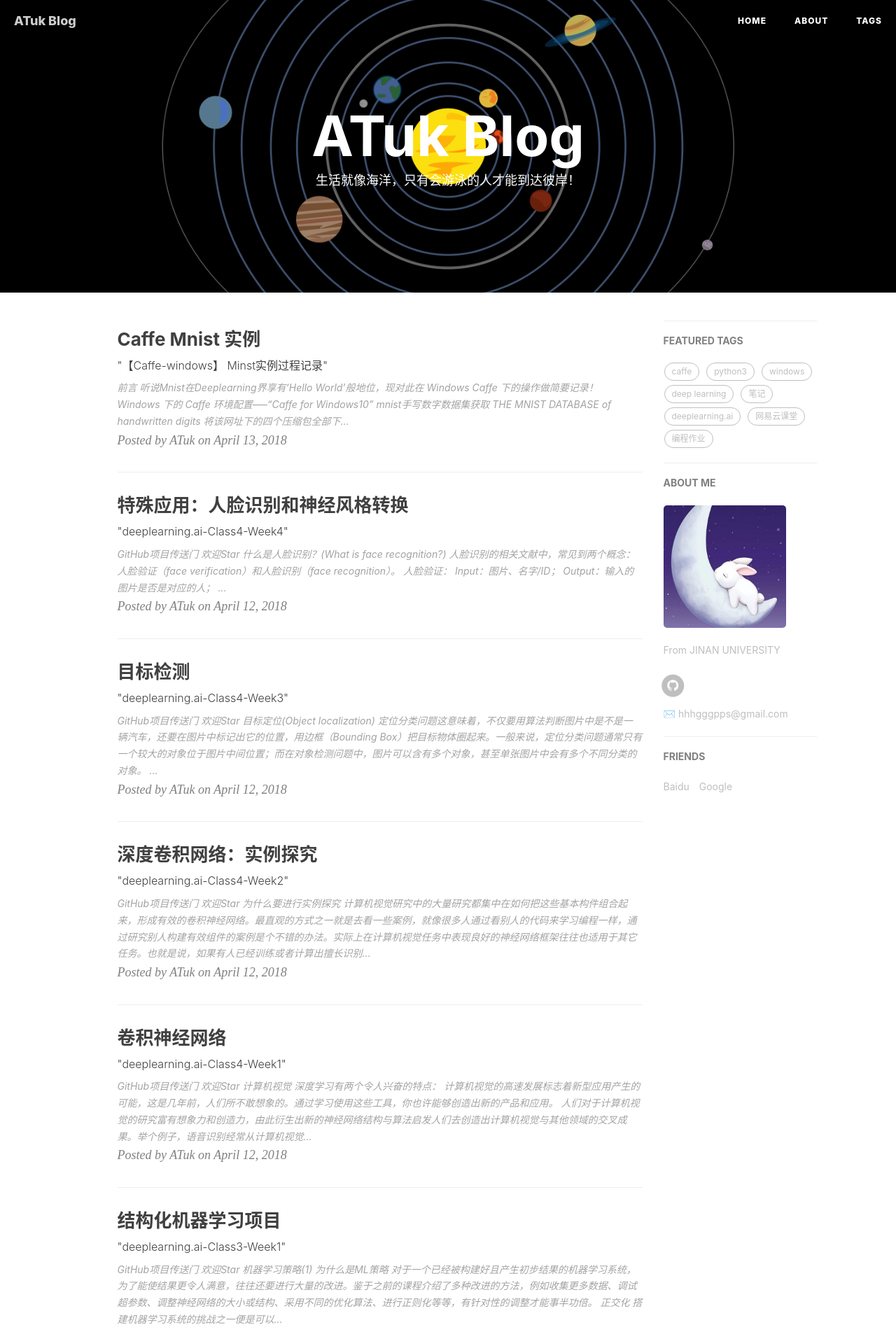
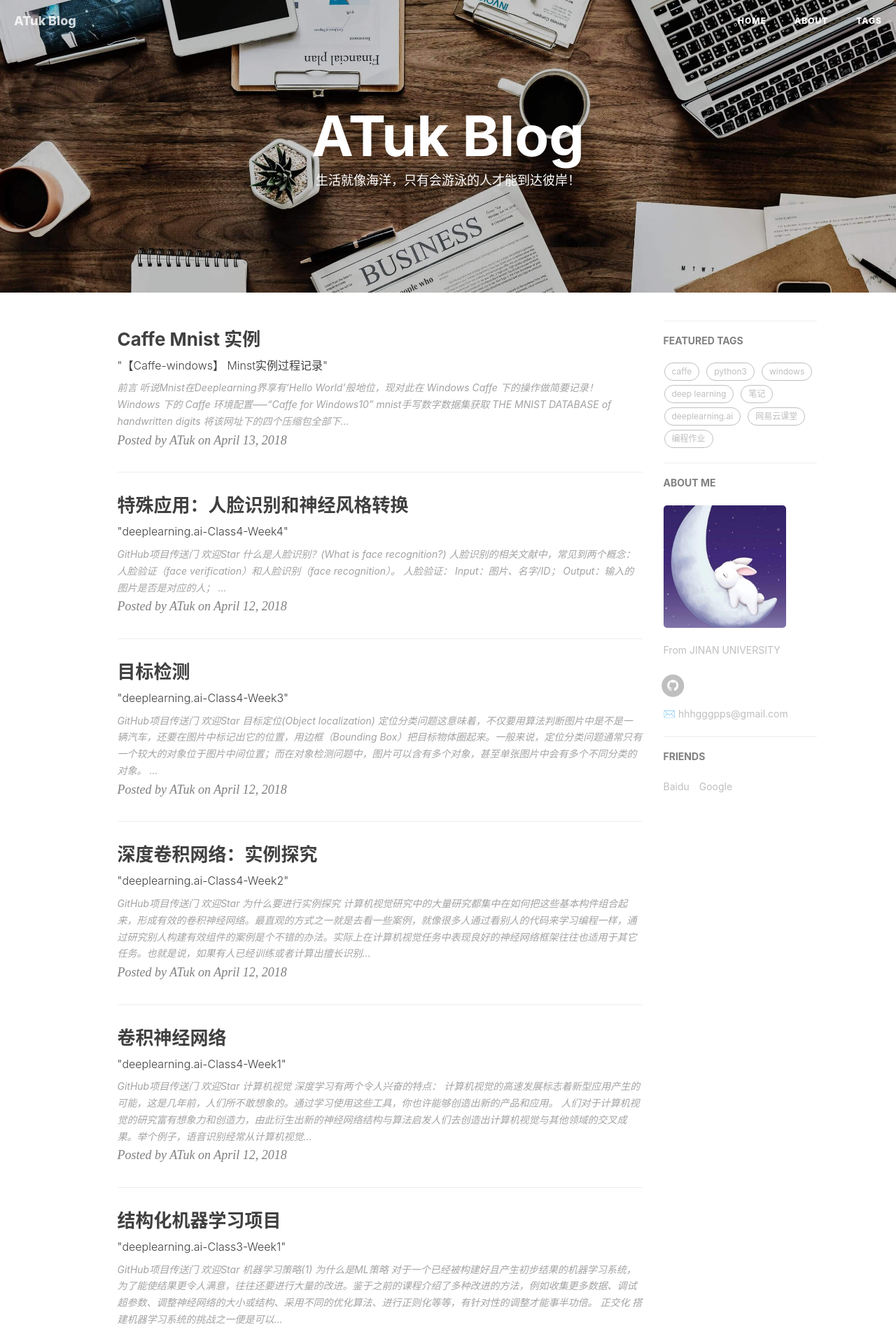
Before and after one commit to AlbertHG/alberthg.github.io, a Jekyll site: the page built from index.html, in a window 1280 px wide. Shown: the top 1903 px of the page at 70% size. Built offline with Jekyll 4.4.1, drawn with Linux system fonts in a browser that asks for light colours; nearby versions of some CDN libraries; formulas are drawn with MathJax 3; the list of posts is cut into pages by our own code; comment, search, counter and statistics services are not loaded.

Commit message:
update home page

```diff
--- a/_config.yml
+++ b/_config.yml
@@ -1,7 +1,7 @@
 # Site settings
 title: ATuk Blog
 SEOTitle: 黄钢的博客|ATuk Blog
-header-img: img/Orbit.png
+header-img: img/pagehome1.jpg
 email: hhhgggpps@gmail.com
 description: "Hello World"
 keyword: "ATuk Blog"
```
Also changed, not shown: img/pagehome1.jpg (added).
